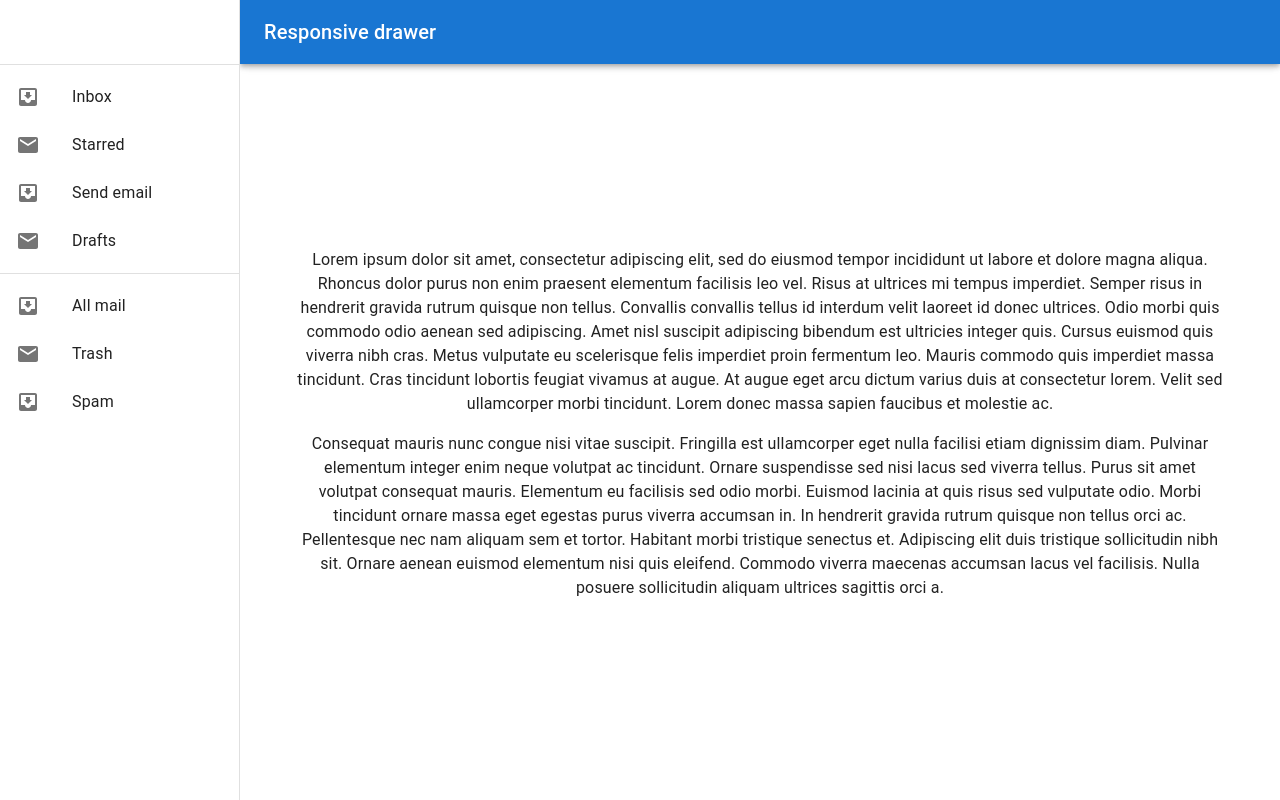
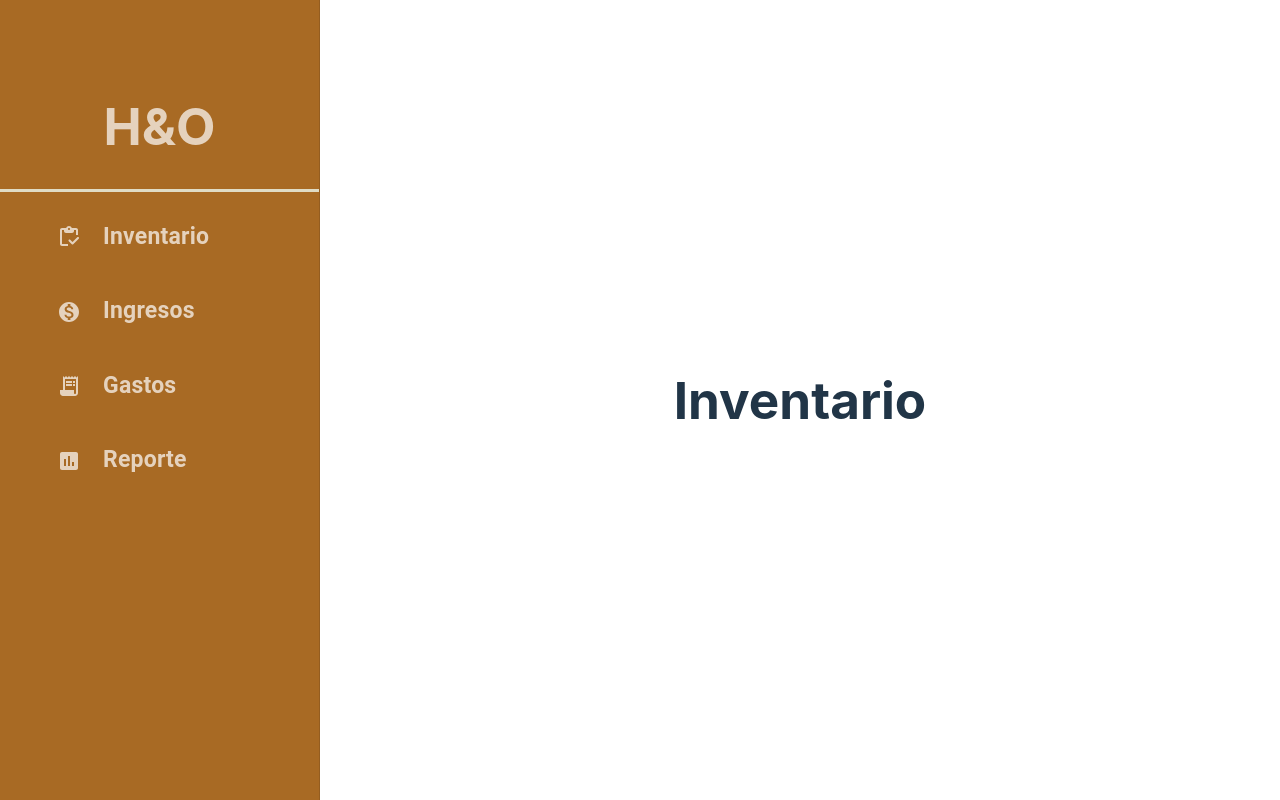
Before and after one commit to CarlosMtz1281/Artemis, a React (Vite) app in the folder Artemis/: page /inventario in a window 1280 px wide. Built offline with nearby package versions, Linux system fonts and the light colour scheme.

Commit message:
fix(Navbar container)

```diff
--- a/Artemis/package.json
+++ b/Artemis/package.json
@@ -18,6 +18,7 @@
     "@mui/styled-engine-sc": "^5.14.8",
     "react": "^18.2.0",
     "react-dom": "^18.2.0",
+    "react-router-dom": "^6.15.0",
     "styled-components": "^5.3.11"
   },
   "devDependencies": {
--- a/Artemis/src/App.tsx
+++ b/Artemis/src/App.tsx
@@ -3,47 +3,18 @@ import reactLogo from './assets/react.svg'
 import viteLogo from '/vite.svg'
 import ResponsiveDrawer from './Components/NavBar/ResponsiveDrawer.tsx'
 import './App.css'
+import { Outlet } from "react-router-dom"
+import Grid from '@mui/material/Grid';
 
 function App() {
   const [count, setCount] = useState(0)
 
   return (
-
-    <div>
+    <Grid container>
       <ResponsiveDrawer />
-    </div>
+      <Outlet />
+    </Grid>
   )
 }
 
 export default App
-
-/*
-<>
-      <div>
-        <a href="https://vitejs.dev" target="_blank">
-          <img src={viteLogo} className="logo" alt="Vite logo" />
-        </a>
-        <a href="https://react.dev" target="_blank">
-          <img src={reactLogo} className="logo react" alt="React logo" />
-        </a>
-      </div>
-      <h1>Vite + React</h1>
-      <div className="card">
-        <button onClick={() => setCount((count) => count + 1)}>
-          count is {count}
-        </button>
-        <p>
-          Edit <code>src/App.tsx</code> and save to test HMR
-        </p>
-      </div>
-      <p className="read-the-docs">
-        Click on the Vite and React logos to learn more
-      </p>
-      <div className="NavButton">
-        <button onClick={() => }>
-
-        </button>
-      </div>
-
-    </>
-*/
--- a/Artemis/src/Components/NavBar/ResponsiveDrawer.tsx
+++ b/Artemis/src/Components/NavBar/ResponsiveDrawer.tsx
@@ -5,16 +5,24 @@ import CssBaseline from '@mui/material/CssBaseline';
 import Divider from '@mui/material/Divider';
 import Drawer from '@mui/material/Drawer';
 import IconButton from '@mui/material/IconButton';
-import InboxIcon from '@mui/icons-material/MoveToInbox';
+import Toolbar from '@mui/material/Toolbar';
+import Typography from '@mui/material/Typography';
 import List from '@mui/material/List';
 import ListItem from '@mui/material/ListItem';
 import ListItemButton from '@mui/material/ListItemButton';
 import ListItemIcon from '@mui/material/ListItemIcon';
 import ListItemText from '@mui/material/ListItemText';
-import MailIcon from '@mui/icons-material/Mail';
+
+import AssessmentIcon from '@mui/icons-material/Assessment';
 import MenuIcon from '@mui/icons-material/Menu';
-import Toolbar from '@mui/material/Toolbar';
-import Typography from '@mui/material/Typography';
+
+import MonetizationOnIcon from '@mui/icons-material/MonetizationOn';
+import ReceiptLongIcon from '@mui/icons-material/ReceiptLong';
+import InventoryRoundedIcon from '@mui/icons-material/InventoryRounded';
+
+import { navbarStyles } from './styles.tsx'
+
+import { useNavigate } from "react-router-dom";
 
 const drawerWidth = 240;
 
@@ -26,210 +34,70 @@ interface Props {
   window?: () => Window;
 }
 
+
+const NavbarItems = [
+  {
+    id: 0,
+    icon: <InventoryRoundedIcon />,
+    label: 'Inventario',
+    route: 'inventario',
+  },
+  {
+    id: 1,
+    icon: <MonetizationOnIcon />,
+    label: 'Ingresos',
+    route: 'ingresos',
+  },
+  {
+    id: 2,
+    icon: <ReceiptLongIcon />,
+    label: 'Gastos',
+    route: 'gastos',
+  },
+  {
+    id: 3,
+    icon: <AssessmentIcon />,
+    label: 'Reporte',
+    route: 'reporte',
+  }
+
+]
+
+
 export default function ResponsiveDrawer(props: Props) {
-  const { window } = props;
-  const [mobileOpen, setMobileOpen] = React.useState(false);
+  const navigate = useNavigate();
 
-  const handleDrawerToggle = () => {
-    setMobileOpen(!mobileOpen);
-  };
+
 
   const drawer = (
     <div>
       <Toolbar />
-      <Divider />
+      <h1>H&O</h1>
+      <Divider sx = {{ borderBottomWidth: 3,
+      backgroundColor: 'rgb(255, 250, 224)' }}/>
       <List>
-        {['Inbox', 'Starred', 'Send email', 'Drafts'].map((text, index) => (
-          <ListItem key={text} disablePadding>
+        {NavbarItems.map((item, index) => (
+          <ListItem key={item.id} onClick={() => navigate(item.route)}>
             <ListItemButton>
-              <ListItemIcon>
-                {index % 2 === 0 ? <InboxIcon /> : <MailIcon />}
+              <ListItemIcon sx = {navbarStyles.icons}>
+                {item.icon}
               </ListItemIcon>
-              <ListItemText primary={text} />
+              <ListItemText primary={item.label} sx = {navbarStyles.text}/>
             </ListItemButton>
           </ListItem>
         ))}
       </List>
-      <Divider />
-      <List>
-        {['All mail', 'Trash', 'Spam'].map((text, index) => (
-          <ListItem key={text} disablePadding>
-            <ListItemButton>
-              <ListItemIcon>
-                {index % 2 === 0 ? <InboxIcon /> : <MailIcon />}
-              </ListItemIcon>
-              <ListItemText primary={text} />
-            </ListItemButton>
-          </ListItem>
-        ))}
-      </List>
+
     </div>
   );
 
-  const container = window !== undefined ? () => window().document.body : undefined;
-
   return (
-    <Box sx={{ display: 'flex' }}>
-      <CssBaseline />
-      <AppBar
-        position="fixed"
-        sx={{
-          width: { sm: `calc(100% - ${drawerWidth}px)` },
-          ml: { sm: `${drawerWidth}px` },
-        }}
-      >
-        <Toolbar>
-          <IconButton
-            color="inherit"
-            aria-label="open drawer"
-            edge="start"
-            onClick={handleDrawerToggle}
-            sx={{ mr: 2, display: { sm: 'none' } }}
-          >
-            <MenuIcon />
-          </IconButton>
-          <Typography variant="h6" noWrap component="div">
-            Responsive drawer
-          </Typography>
-        </Toolbar>
-      </AppBar>
-      <Box
-        component="nav"
-        sx={{ width: { sm: drawerWidth }, flexShrink: { sm: 0 } }}
-        aria-label="mailbox folders"
-      >
-        {/* The implementation can be swapped with js to avoid SEO duplication of links. */}
-        <Drawer
-          container={container}
-          variant="temporary"
-          open={mobileOpen}
-          onClose={handleDrawerToggle}
-          ModalProps={{
-            keepMounted: true, // Better open performance on mobile.
-          }}
-          sx={{
-            display: { xs: 'block', sm: 'none' },
-            '& .MuiDrawer-paper': { boxSizing: 'border-box', width: drawerWidth },
-          }}
-        >
-          {drawer}
-        </Drawer>
-        <Drawer
-          variant="permanent"
-          sx={{
-            display: { xs: 'none', sm: 'block' },
-            '& .MuiDrawer-paper': { boxSizing: 'border-box', width: drawerWidth },
-          }}
-          open
-        >
-          {drawer}
-        </Drawer>
-      </Box>
-      <Box
-        component="main"
-        sx={{ flexGrow: 1, p: 3, width: { sm: `calc(100% - ${drawerWidth}px)` } }}
-      >
-        <Toolbar />
-        <Typography paragraph>
-          Lorem ipsum dolor sit amet, consectetur adipiscing elit, sed do eiusmod
-          tempor incididunt ut labore et dolore magna aliqua. Rhoncus dolor purus non
-          enim praesent elementum facilisis leo vel. Risus at ultrices mi tempus
-          imperdiet. Semper risus in hendrerit gravida rutrum quisque non tellus.
-          Convallis convallis tellus id interdum velit laoreet id donec ultrices.
-          Odio morbi quis commodo odio aenean sed adipiscing. Amet nisl suscipit
-          adipiscing bibendum est ultricies integer quis. Cursus euismod quis viverra
-          nibh cras. Metus vulputate eu scelerisque felis imperdiet proin fermentum
-          leo. Mauris commodo quis imperdiet massa tincidunt. Cras tincidunt lobortis
-          feugiat vivamus at augue. At augue eget arcu dictum varius duis at
-          consectetur lorem. Velit sed ullamcorper morbi tincidunt. Lorem donec massa
-          sapien faucibus et molestie ac.
-        </Typography>
-        <Typography paragraph>
-          Consequat mauris nunc congue nisi vitae suscipit. Fringilla est ullamcorper
-          eget nulla facilisi etiam dignissim diam. Pulvinar elementum integer enim
-          neque volutpat ac tincidunt. Ornare suspendisse sed nisi lacus sed viverra
-          tellus. Purus sit amet volutpat consequat mauris. Elementum eu facilisis
-          sed odio morbi. Euismod lacinia at quis risus sed vulputate odio. Morbi
-          tincidunt ornare massa eget egestas purus viverra accumsan in. In hendrerit
-          gravida rutrum quisque non tellus orci ac. Pellentesque nec nam aliquam sem
-          et tortor. Habitant morbi tristique senectus et. Adipiscing elit duis
-          tristique sollicitudin nibh sit. Ornare aenean euismod elementum nisi quis
-          eleifend. Commodo viverra maecenas accumsan lacus vel facilisis. Nulla
-          posuere sollicitudin aliquam ultrices sagittis orci a.
-        </Typography>
-      </Box>
-    </Box>
+    <Drawer
+      sx = {navbarStyles.drawer}
+      variant="permanent"
+      anchor="left"
+    >
+      {drawer}
+    </Drawer>
   );
 }
-
-/*
-const DrawerHeader = styled('div')(({ theme }) => ({
-    display: 'flex',
-    alignItems: 'center',
-    padding: theme.spacing(0, 1),
-    // necessary for content to be below app bar
-    ...theme.mixins.toolbar,
-    justifyContent: 'flex-end',
-  }));
-
-const Navbar = () => {
-    const drawerWidth = 220
-
-    const handleDrawerOpen = () => {
-        setOpen(true);
-    };
-
-    const handleDrawerClose = () => {
-        setOpen(false);
-    };
-
-    return(
-        <Drawer
-        sx={{
-          width: drawerWidth,
-          flexShrink: 0,
-          '& .MuiDrawer-paper': {
-            width: drawerWidth,
-            boxSizing: 'border-box',
-          },
-        }}
-        variant="persistent"
-        anchor="left"
-        open={open}
-      >
-        <DrawerHeader>
-          <IconButton onClick={handleDrawerClose}>
-            {theme.direction === 'ltr' ? <ChevronLeftIcon /> : <ChevronRightIcon />}
-          </IconButton>
-        </DrawerHeader>
-        <Divider />
-        <List>
-          {['Inbox', 'Starred', 'Send email', 'Drafts'].map((text, index) => (
-            <ListItem key={text} disablePadding>
-              <ListItemButton>
-                <ListItemIcon>
-                  {index % 2 === 0 ? <InboxIcon /> : <MailIcon />}
-                </ListItemIcon>
-                <ListItemText primary={text} />
-              </ListItemButton>
-            </ListItem>
-          ))}
-        </List>
-        <Divider />
-        <List>
-          {['All mail', 'Trash', 'Spam'].map((text, index) => (
-            <ListItem key={text} disablePadding>
-              <ListItemButton>
-                <ListItemIcon>
-                  {index % 2 === 0 ? <InboxIcon /> : <MailIcon />}
-                </ListItemIcon>
-                <ListItemText primary={text} />
-              </ListItemButton>
-            </ListItem>
-          ))}
-        </List>
-      </Drawer>
-    )
-}
-export default Navbar
-*/
--- /dev/null
+++ b/Artemis/src/Components/NavBar/styles.tsx
@@ -0,0 +1,27 @@
+
+export const navbarStyles = {
+    drawer: {
+        width: 320,
+        flexShrink: 0,
+        '& .MuiDrawer-paper': {
+            width: 320,
+            boxSizing: 'border-box',
+            backgroundColor: 'rgb(168,106,36)',
+            color: 'rgba(255, 255, 255, 0.7)',
+        },
+        '& .Mui-selected': {
+            color: 'red',
+        },
+    },
+    icons: {
+        color: 'rgba(255, 255, 255, 0.7)!important',
+        marginLeft: '25px',
+    },
+    text: {
+        '& span': {
+            marginLeft: '-10px',
+            fontWeight: '600',
+            fontSize: '23px',
+        }
+    }
+};
--- a/Artemis/src/main.tsx
+++ b/Artemis/src/main.tsx
@@ -3,8 +3,28 @@ import ReactDOM from 'react-dom/client'
 import App from './App.tsx'
 import './index.css'
 
-ReactDOM.createRoot(document.getElementById('root')!).render(
-  <React.StrictMode>
-    <App />
-  </React.StrictMode>,
-)
+import {
+  BrowserRouter,
+  Routes,
+  Route
+} from "react-router-dom"
+
+import Inventario from './pages/Inventario/Inventario.tsx'
+import Ingresos from './pages/Ingresos/Ingresos.tsx'
+import Gastos from './pages/Gastos/Gastos.tsx'
+import Reporte from './pages/Reporte/Reporte.tsx'
+
+const root = ReactDOM.createRoot(document.getElementById("root") as HTMLElement);
+
+root.render(
+  <BrowserRouter>
+  <Routes>
+    <Route path="/" element={<App />}>
+      <Route path="inventario" element={<Inventario />} />
+      <Route path="ingresos" element={<Ingresos />} />
+      <Route path="gastos" element={<Gastos />} />
+      <Route path="reporte" element={<Reporte />} />
+    </Route>
+  </Routes>
+</BrowserRouter>,
+);
--- /dev/null
+++ b/Artemis/src/pages/Gastos/Gastos.tsx
@@ -0,0 +1,12 @@
+import React from 'react'
+
+const Gastos = () => {
+
+    return (
+        <h1>
+            Gastos
+        </h1>
+    )
+}
+
+export default Gastos
--- /dev/null
+++ b/Artemis/src/pages/Ingresos/Ingresos.tsx
@@ -0,0 +1,12 @@
+import React from 'react'
+
+const Ingresos = () => {
+
+    return (
+        <h1>
+            Ingresos
+        </h1>
+    )
+}
+
+export default Ingresos
--- /dev/null
+++ b/Artemis/src/pages/Inventario/Inventario.tsx
@@ -0,0 +1,12 @@
+import React from 'react'
+
+const Inventario = () => {
+
+    return (
+        <div>
+            <h1>Inventario</h1>
+        </div>
+    )
+}
+
+export default Inventario
--- /dev/null
+++ b/Artemis/src/pages/Reporte/Reporte.tsx
@@ -0,0 +1,12 @@
+import React from 'react'
+
+const Reporte = () => {
+
+    return (
+        <h1>
+            Reporte
+        </h1>
+    )
+}
+
+export default Reporte
```
Also changed, not shown: 1 other file (tests, documents, lock files or other folders).
